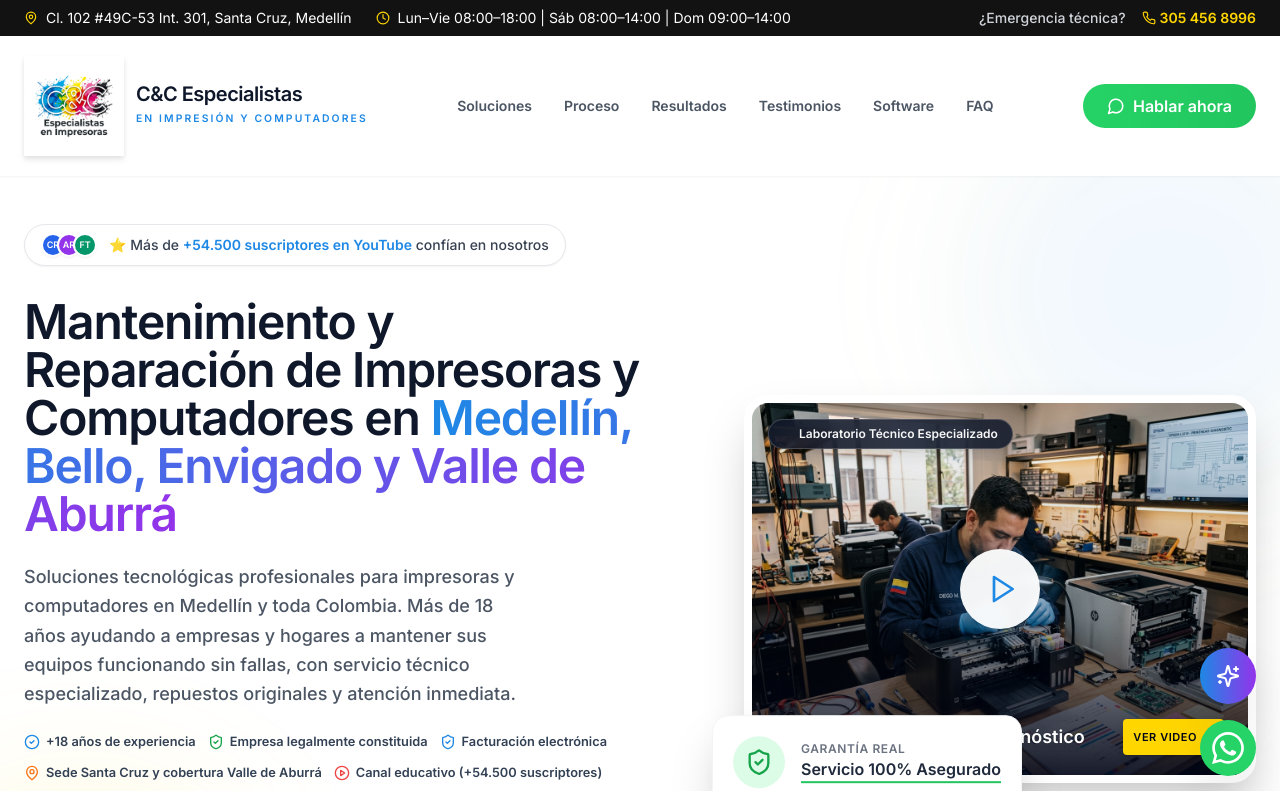
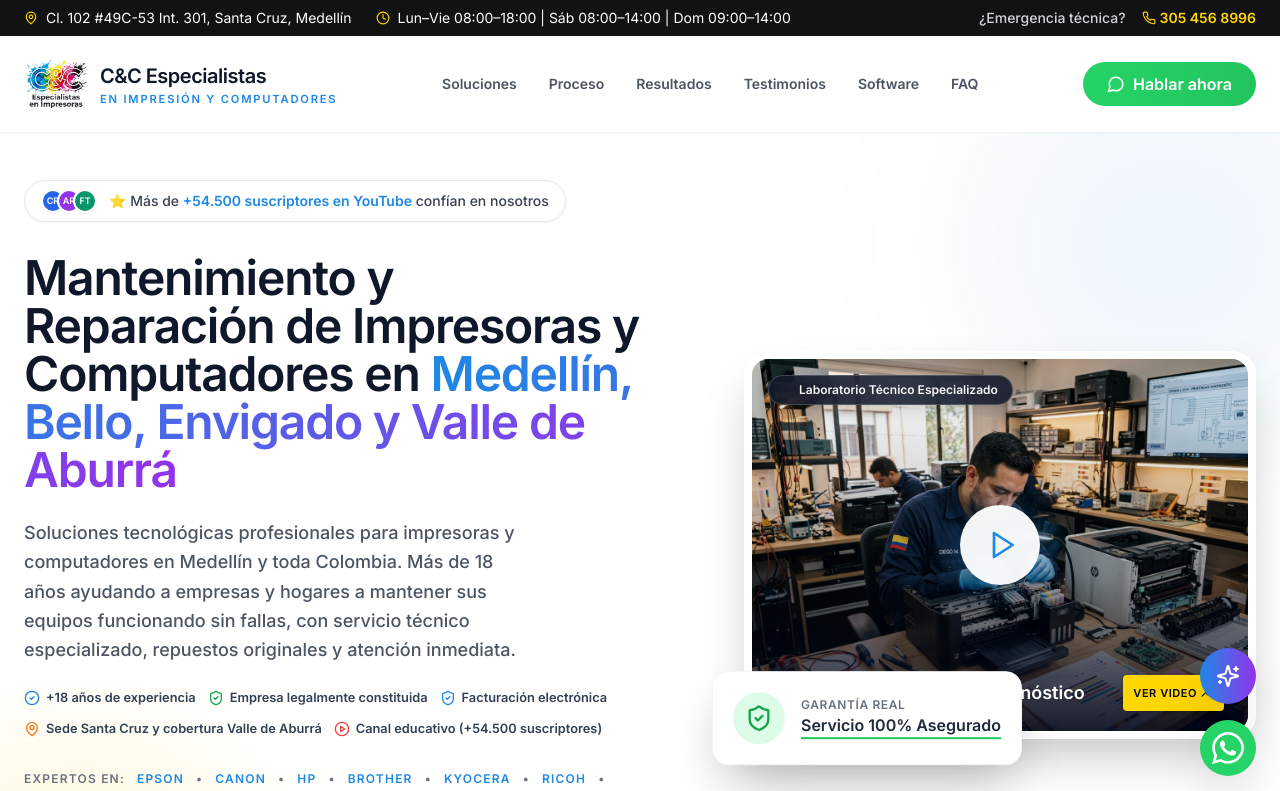
Before and after one commit to FLATRON0323/cyc-especialistas-web, a Next.js app: page / in a window 1280 px wide. Shown: the top 791 px of the page. Built offline with nearby package versions, Linux system fonts and the light colour scheme.

Commit message:
fix(brand): remove white square background from logo and integrate transparent brand mark into navbar

```diff
--- a/package.json
+++ b/package.json
@@ -14,7 +14,8 @@
     "lucide-react": "^0.378.0",
     "next": "^14.2.35",
     "react": "^18",
-    "react-dom": "^18"
+    "react-dom": "^18",
+    "sharp": "^0.35.5"
   },
   "devDependencies": {
     "@types/node": "^20",
--- a/src/components/layout/Navbar.tsx
+++ b/src/components/layout/Navbar.tsx
@@ -1,6 +1,7 @@
 "use client";
 import { useState, useEffect } from "react";
 import Image from "next/image";
+import Link from "next/link";
 import { MessageCircle, Menu, X, MapPin, Clock, Phone } from "lucide-react";
 import { motion, AnimatePresence } from "framer-motion";
 import { SITE_CONFIG } from "@/config/site";
@@ -42,15 +43,26 @@ export default function Navbar() {
         <div className="container mx-auto px-6 flex justify-between items-center">
 
           {/* Logo */}
-          <div className="flex items-center gap-3">
-            <a href="#" className="flex items-center justify-center relative group w-[70px] h-[70px] sm:w-[100px] sm:h-[100px]">
-              <Image src="/logo.png" alt="C&C Logo" fill priority sizes="(max-width: 768px) 70px, 100px" className="object-contain transform group-hover:scale-105 transition-transform duration-300 drop-shadow-md" />
-            </a>
-            <div className="hidden sm:block">
-              <span className="font-bold text-xl tracking-tight text-slate-900 block leading-none">C&amp;C Especialistas</span>
-              <span className="text-[0.65rem] uppercase font-black tracking-[0.2em] text-brand-blue">En Impresión y Computadores</span>
+          <Link href="/" className="flex items-center gap-3 group py-1">
+            <div className="relative w-12 h-10 sm:w-16 sm:h-12 flex-shrink-0">
+              <Image
+                src="/logo.png"
+                alt="C&C Especialistas en Impresión y Computadores"
+                fill
+                priority
+                sizes="(max-width: 768px) 48px, 64px"
+                className="object-contain transform group-hover:scale-105 transition-transform duration-300"
+              />
             </div>
-          </div>
+            <div className="flex flex-col justify-center">
+              <span className="font-extrabold text-base sm:text-xl tracking-tight text-slate-900 leading-none group-hover:text-brand-blue transition-colors">
+                C&amp;C Especialistas
+              </span>
+              <span className="text-[0.6rem] sm:text-[0.7rem] uppercase font-bold tracking-[0.16em] text-brand-blue mt-1 leading-none">
+                En Impresión y Computadores
+              </span>
+            </div>
+          </Link>
 
           {/* Desktop Links */}
           <div className="hidden lg:flex items-center gap-8 font-semibold text-sm text-gray-600">
```
Also changed, not shown: public/logo.png, 1 other file (tests, documents, lock files or other folders).
